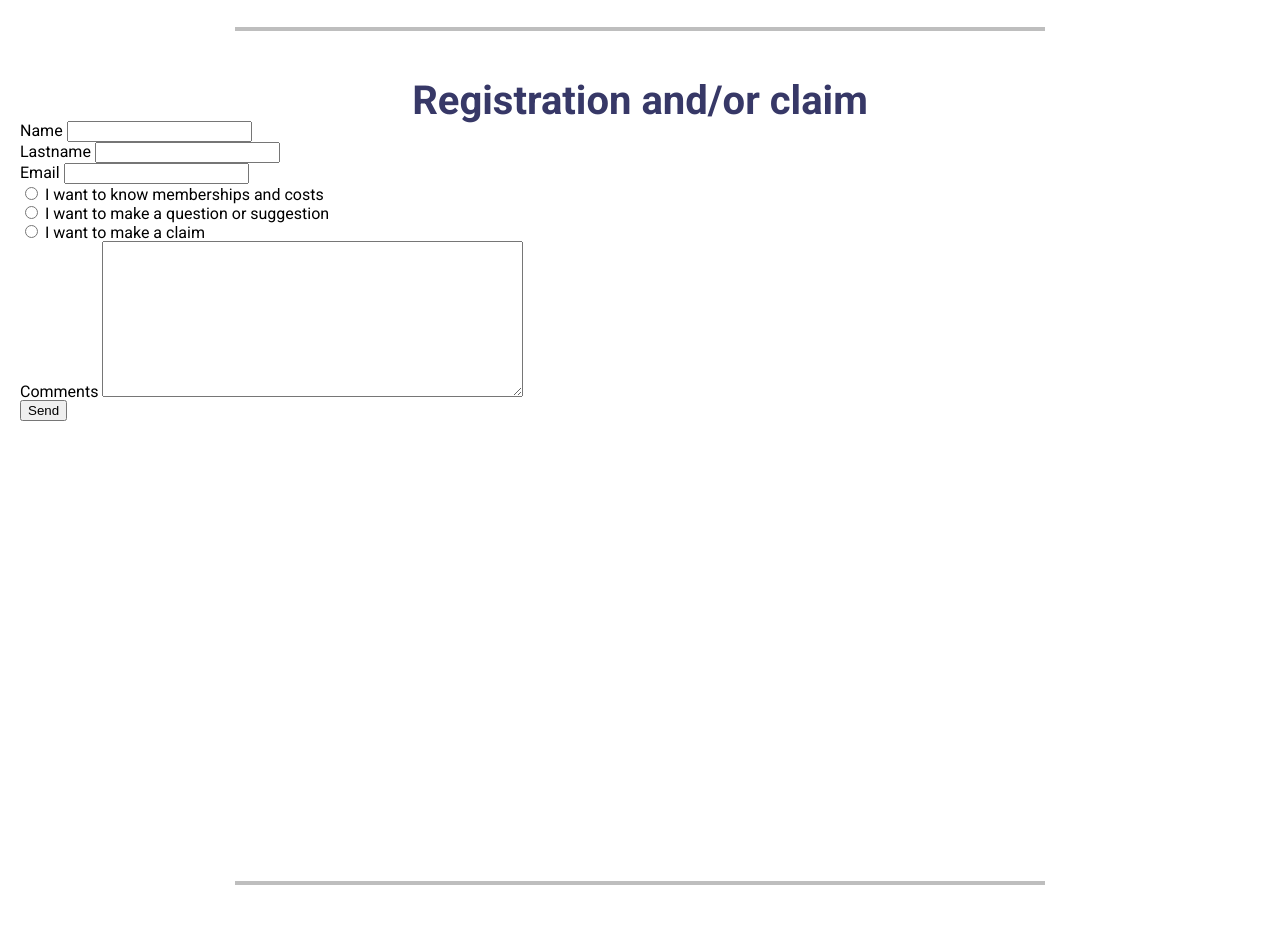
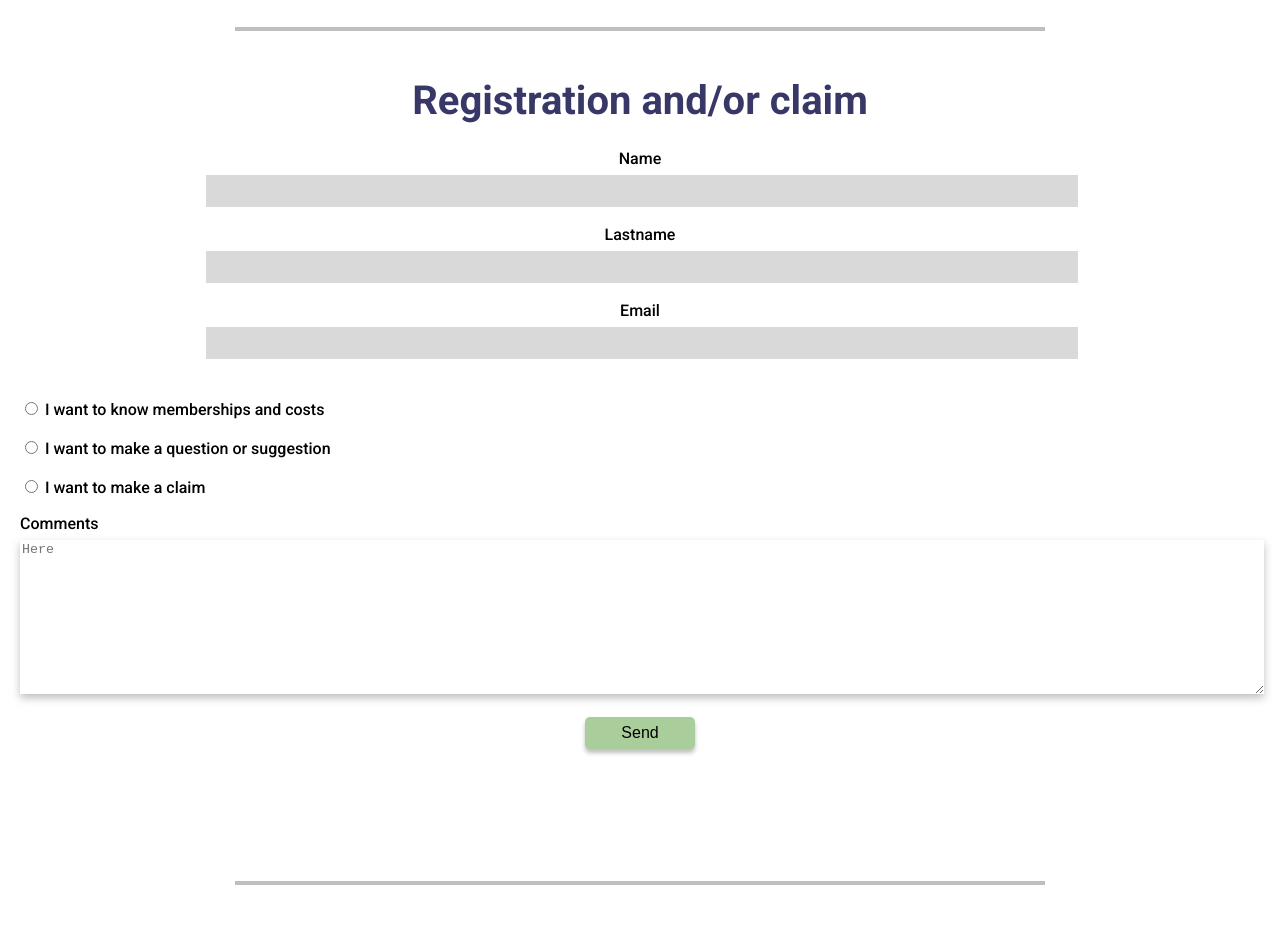
Before and after one commit to JulianRiedinger7/BaSP-M2023, a plain HTML site: page Week-04/index.html in a window 1280 px wide. Shown: the part 1680-2612 px from the top of the page. Drawn offline with Linux system fonts and the light colour scheme.

Commit message:
BaSP-W04-2023: added styles to form section

```diff
--- a/Week-04/css/content.css
+++ b/Week-04/css/content.css
@@ -50,7 +50,59 @@
   object-fit: contain;
 }
 
-
 .features-section article p{
   display: none;
 }
+
+.form-section h2 {
+  margin-bottom: 30px;
+}
+
+.form-section form {
+  gap: 20px;
+}
+
+.form-section .top-form {
+  align-self: center;
+  width: 70%;
+}
+
+.form-section .top-form input {
+  width: 100%;
+  margin-bottom: 20px;
+}
+
+.form-section label {
+  font-weight: 500;
+}
+
+.form-section .form-label {
+  display: block;
+  margin-bottom: 8px;
+}
+
+.form-section .form-input {
+  width: 100%;
+  height: 30px;
+  background-color: #D9D9D9;
+  border: none;
+}
+
+.form-section textarea {
+  width: 100%;
+  border: none;
+  filter: drop-shadow(0px 4px 4px rgba(0, 0, 0, 0.25));
+}
+
+.form-send-btn {
+  margin: 0 auto;
+  padding: 7px 36px;
+  background-color: #AACE9B;
+  border: none;
+  border-radius: 5px;
+  text-align: center;
+  font-weight: 500;
+  font-size: 16px;
+  cursor: pointer;
+  box-shadow: 0px 4px 4px rgba(0, 0, 0, 0.25);
+}
--- a/Week-04/index.html
+++ b/Week-04/index.html
@@ -138,24 +138,26 @@
         <h2 class="section-title">
           Registration and/or claim
         </h2>
-        <form>
+        <form class="flex-column">
+          <div class="top-form">
             <div>
-            <label for="name" class="form-label">
+              <label for="name" class="form-label text-center">
                 Name
               </label>
               <input type="text" name="name" class="form-input">
             </div>
             <div>
-            <label for="lastname" class="form-label">
+              <label for="lastname" class="form-label text-center">
                 Lastname
               </label>
               <input type="text" name="lastname" class="form-input" >
             </div>
             <div>
-            <label for="email" class="form-label">
+              <label for="email" class="form-label text-center">
                 Email
               </label>
               <input type="email" name="email" class="form-input">
+            </div>
           </div>
           <div>
             <input type="radio" name="option" >
@@ -179,7 +181,7 @@
             <label for="comments" class="form-label" id="comments">
               Comments
             </label>
-            <textarea name="comments" cols="50" rows="10"></textarea>
+            <textarea name="comments" cols="50" rows="10" placeholder="Here"></textarea>
           </div>
           <button type="submit" class="form-send-btn">
             Send
```
Lines whose indentation alone changed are shown as unchanged.
